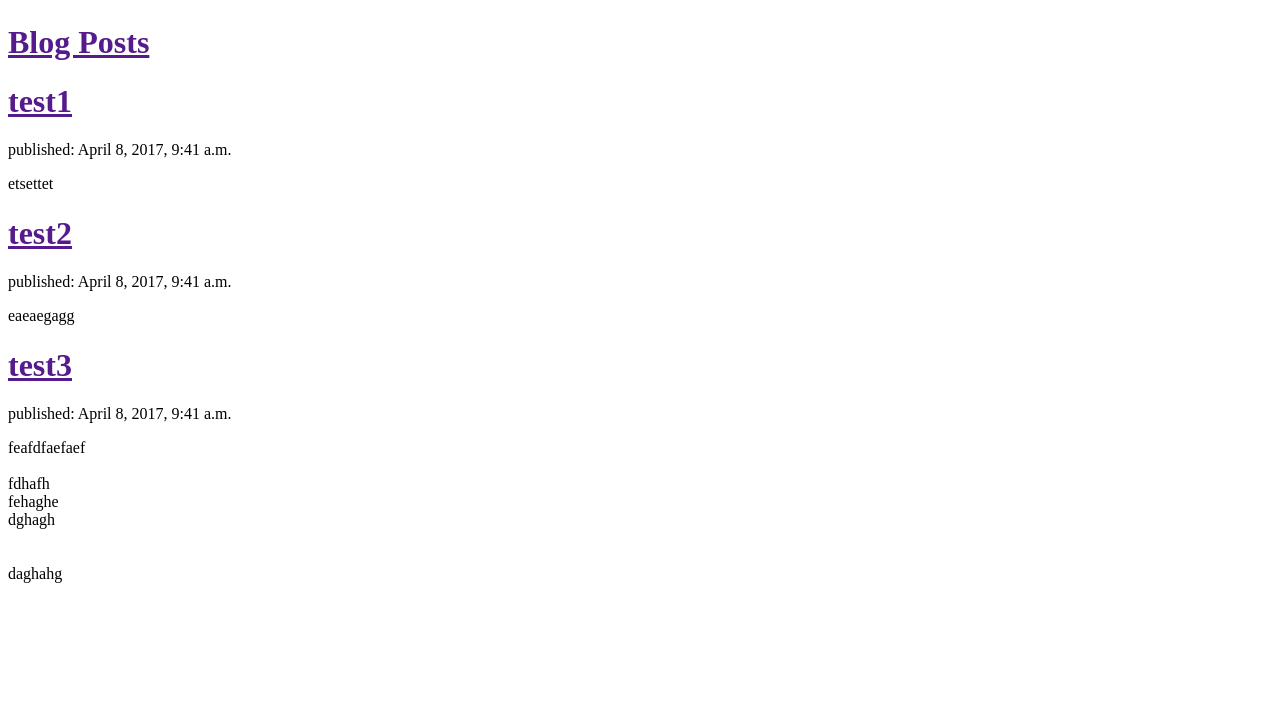
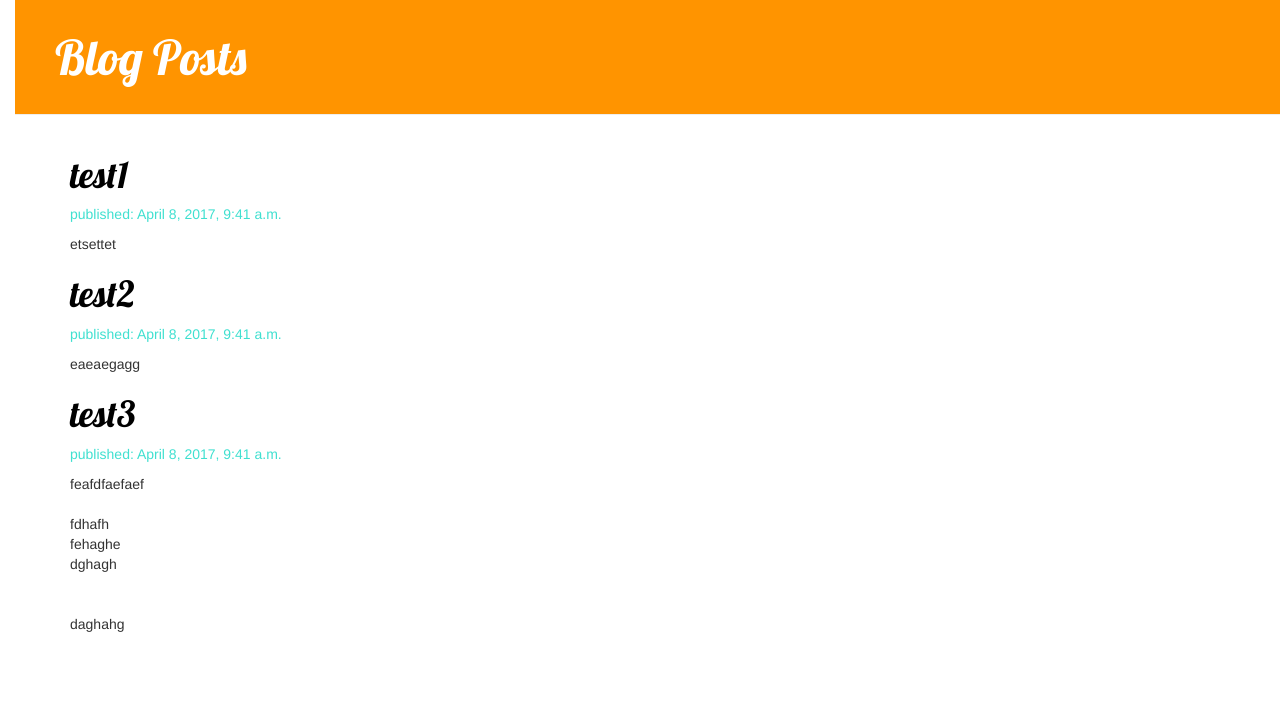
Before and after one commit to alxhghs/my-first-blog, a Django app: template blog/templates/blog/post_list.html in a window 1280 px wide. Shown: the part 237-941 px from the top of the page. Before the commit the page ends 820 px from the top, so only its background shows below. Run offline with Django 3.2, Linux system fonts and the light colour scheme; the template is opened without the code that fills it: values that come from a table or form of the project are taken from there, others are empty; data comes from the database, SQL or seed files in the repository; some libraries are stand-ins or nearby versions.

Commit message:
added css

```diff
--- /dev/null
+++ b/blog/static/css/blog.css
@@ -0,0 +1,55 @@
+h1 a {
+  color: #FCA205;
+  font-family: 'Lobster';
+}
+
+body {
+  padding-left: 15px;
+}
+
+.page-header {
+  background-color: #ff9400;
+  margin-top: 0;
+  padding: 20px 20px 20px 40px;
+}
+
+.page-header h1, .page-header h1 a, .page-header h1 a:visited, .page-header h1 a:active {
+  color: #ffffff;
+  font-size: 36pt;
+  text-decoration: none;
+}
+
+.content {
+  margin-left: 40px;
+}
+
+h1, h2, h3, h4 {
+  font-family: 'Lobster', cursive;
+}
+
+.date {
+  color: #40E0D0;
+}
+
+.save {
+  float: right;
+}
+
+.post-form textarea, .post-form input {
+  width: 100%;
+}
+
+.top-menu, .top-menu:hover, .top-menu:visited {
+  color: #ffffff;
+  float: right;
+  font-size : 26pt;
+  margin-right: 20px;
+}
+
+.post {
+  margin-bottom: 70px;
+}
+
+.post h1 a, .pst h1 a:visited {
+  color: #000000;
+}
--- a/blog/templates/blog/post_list.html
+++ b/blog/templates/blog/post_list.html
@@ -1,21 +1,39 @@
+{% load staticfiles %}
 <!DOCTYPE html>
 <html>
   <head>
+    <link rel="stylesheet" href="//maxcdn.bootstrapcdn.com/bootstrap/3.2.0/css/bootstrap.min.css">
+    <link rel="stylesheet" href="//maxcdn.bootstrapcdn.com/bootstrap/3.2.0/css/bootstrap-theme.min.css">
+    <link href="//fonts.googleapis.com/css?family=Lobster&subset=latin,latin-ext" rel="stylesheet" type="text/css">
+    <link rel="stylesheet" href="{%static 'css/blog.css' %}">
     <meta charset="utf-8">
     <title>Alex's Blog</title>
     <img src="https://i.ytimg.com/vi/prALrHUJ8Ns/hqdefault.jpg" alt="Cat" style="width:304px;height:228px;">
   </head>
   <body>
-    <div>
-      <h1><a href = "">Blog Posts</a></h1>
+    <div class="page-header">
+      <h1><a href="">Blog Posts</a></h1>
     </div>
-    {% for post in posts %}
-      <div>
-
+    <div class="content container">
+      <div class="row">
+        <div class="col-md-8">
+          {% for post in posts %}
+            <div class="post">
+              <h1><a href="">{{ post.title }}</a></h1>
+              <div class="date">
+                <p>published: {{ post.published_date }}</p>
+              </div>
+              <p>{{ post.text|linebreaksbr }}</p>
+          {% endfor %}
+        </div>
+      </div>
+    </div>
+    <!-- {% for post in posts %}
+      <div class="post">
         <h1><a href="">{{ post.title }}</a></h1>
         <p>published: {{ post.published_date }}</p>
         <p>{{ post.text|linebreaksbr }}</p>
       </div>
-    {% endfor %}
+    {% endfor %} -->
   </body>
 </html>
```
